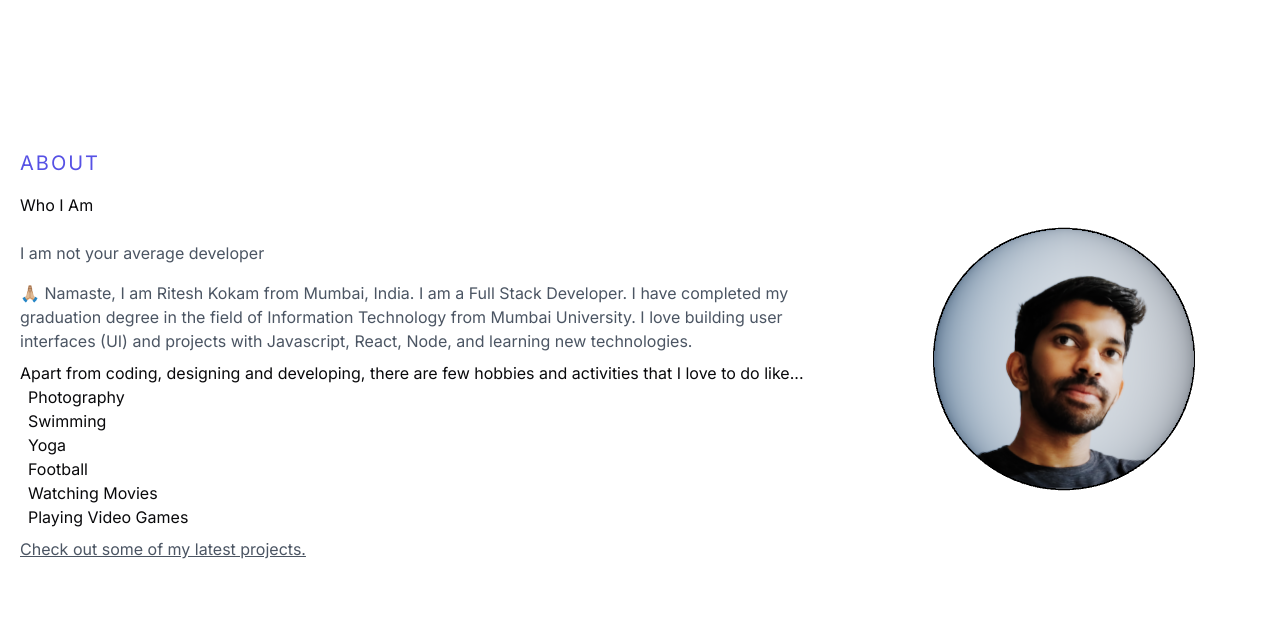
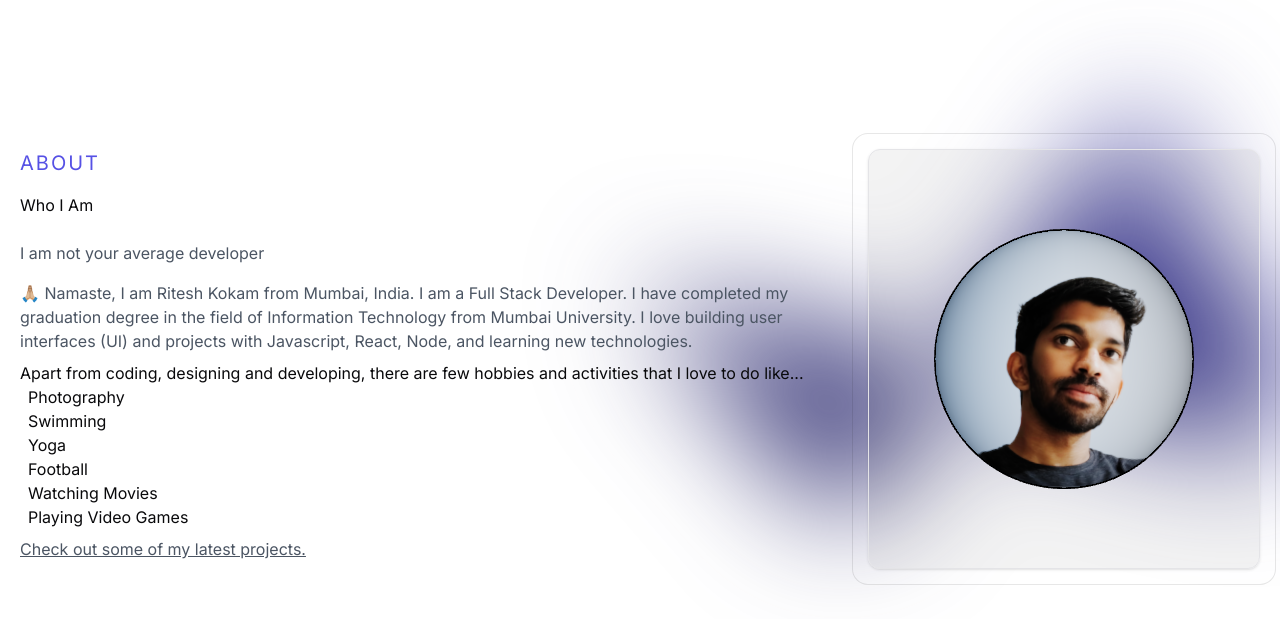
Before and after one commit to RiteshK-611/portfolio, a Next.js app: page / in a window 1280 px wide. Shown: the part 841-1460 px from the top of the page. Built offline with nearby package versions, Linux system fonts and the light colour scheme.

Commit message:
Update Components

```diff
--- a/src/components/About.tsx
+++ b/src/components/About.tsx
@@ -68,6 +68,16 @@ const About = () => {
           <Image className="" src={pic} alt="/" />
         </div>
         <Canva />
+        <div
+          className="absolute inset-x-0 top-[calc(100%-13rem)] -z-10 transform-gpu overflow-hidden blur-3xl sm:top-[calc(100%+10rem)]"
+          aria-hidden="true">
+          <div
+            className="animate-spotlight relative left-[calc(50%+3rem)] aspect-[1155/678] w-[36.125rem] -translate-x-1/2 bg-gradient-to-tr from-[#1f1e55] to-[#5651e5] opacity-30 sm:left-[calc(50%+36rem)] sm:w-[72.1875rem]"
+            style={{
+              clipPath:
+                "polygon(74.1% 44.1%, 100% 61.6%, 97.5% 26.9%, 85.5% 0.1%, 80.7% 2%, 72.5% 32.5%, 60.2% 62.4%, 52.4% 68.1%, 47.5% 58.3%, 45.2% 34.5%, 27.5% 76.7%, 0.1% 64.9%, 17.9% 100%, 27.6% 76.8%, 76.1% 97.7%, 74.1% 44.1%)",
+            }}></div>
+        </div>
       </div>
     </div>
   );
--- a/src/components/Navbar.tsx
+++ b/src/components/Navbar.tsx
@@ -79,7 +79,7 @@ const Navbar = () => {
       <Link className="flex items-center gap-2" href="#">
         <Image
           src={theme === "light" ? "/logo-light.png" : "/logo-dark.png"}
-          alt=""
+          alt="logo"
           width="40"
           height="40"
         />
--- a/src/components/ThreeD.tsx
+++ b/src/components/ThreeD.tsx
@@ -3,7 +3,7 @@
 import React, { useRef, useState } from "react";
 import { Canvas, useThree, useFrame } from "@react-three/fiber";
 import { useTexture } from "@react-three/drei";
-import { Vector3, TextureLoader } from "three";
+import { Vector3 } from "three";
 
 const vec1 = new Vector3();
 const vec2 = new Vector3();
@@ -54,7 +54,7 @@ const Three = ({
       />
       <mesh>
         <sphereGeometry args={[2.5, 64, 64]} />
-        <meshPhongMaterial />
+        <meshPhongMaterial color="white" />
       </mesh>
     </>
   );
@@ -66,15 +66,17 @@ const Canva = () => {
 
   return (
     <>
+      <div className="-m-2 rounded-xl  p-2 ring-1 ring-inset ring-primary/10 lg:-m-4 lg:rounded-2xl lg:p-4">
         <Canvas
           ref={canvasRef}
-        className="hidden md:block"
+          className="hidden md:block rounded-xl border text-card-foreground shadow bg-primary/5"
           onPointerEnter={(e) => setPointerStatus(true)}
           onPointerLeave={(e) => setPointerStatus(false)}>
           {/* <ambientLight intensity={0.1} /> */}
           {/* <pointLight position={[0, 0, 1]} /> */}
           <Three pointerStatus={pointerStatus} canvasRef={canvasRef} />
         </Canvas>
+      </div>
     </>
   );
 };
```
Lines whose indentation alone changed are shown as unchanged.
